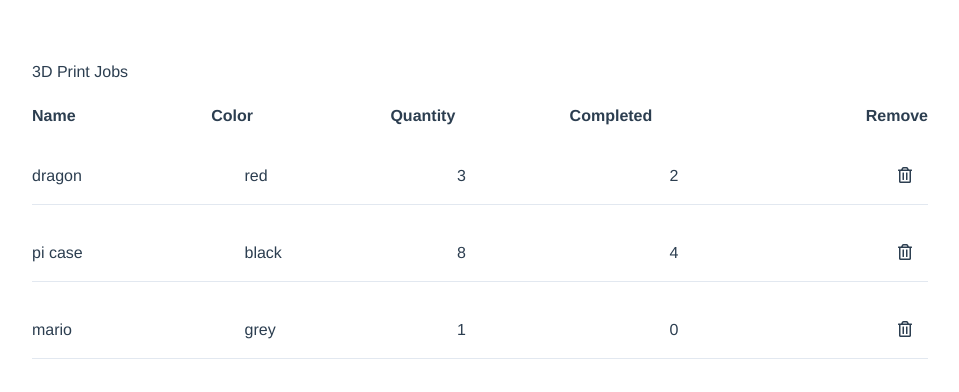
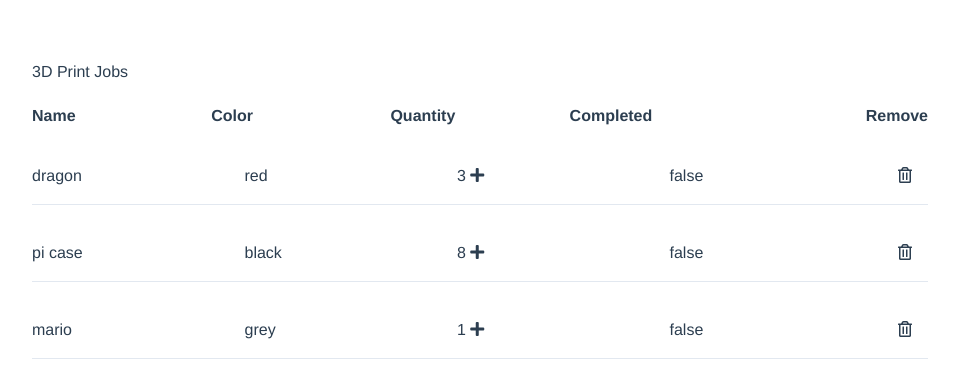
Before and after one commit to krames12/3d-print-jobs, a Vue app: page / in a window 1280 px wide. Shown: the top 392 px of the page, without its empty margins (160-1119 px from the left). Built offline with nearby package versions, Linux system fonts and the light colour scheme.

Commit message:
can now add to qtyCompleted, also added completed for true/false stuff

```diff
--- a/src/assets/jobs.js
+++ b/src/assets/jobs.js
@@ -3,21 +3,24 @@ export default [
     id: 1,
     name: "dragon",
     qty: 3,
-    completed: 2,
-    color: "red"
+    qtyCompleted: 2,
+    color: "red",
+    completed: false,
   },
   {
     id: 2,
     name: "pi case",
     qty: 8,
-    completed: 4,
-    color: "black"
+    qtyCompleted: 4,
+    color: "black",
+    completed: false,
   },
   {
     id: 3,
     name: "mario",
     qty: 1,
-    completed: 0,
-    color: "grey"
+    qtyCompleted: 0,
+    color: "grey",
+    completed: false,
   }
 ];
--- a/src/components/Job.vue
+++ b/src/components/Job.vue
@@ -2,7 +2,7 @@
   <li class="job flex justify-between py-2 my-5 border-b border-grey-dark">
     <p class="self-center w-1/5">{{ job.name }}</p>
     <p class="self-center w-1/5">{{ job.color }}</p>
-    <p class="self-center w-1/5">{{ job.qty }}</p>
+    <p class="self-center w-1/5">{{ job.qty }} <span  @click="handleUpdate" ><i class="icon fas fa-plus"></i></span> </p>
     <p class="self-center w-1/5">{{ job.completed }}</p>
     <button
       class="
@@ -25,6 +25,10 @@ export default {
   methods: {
     handleDelete() {
       this.$emit('delete', this.job.id);
+    },
+
+    handleUpdate() {
+      this.$emit('completeJob', this.job.id);
     }
   }
 }
--- a/src/components/JobList.vue
+++ b/src/components/JobList.vue
@@ -11,7 +11,11 @@
           <strong>Remove</strong>
         </p>
       </li>
-      <Job v-for="job in jobs" :job="job" :key="job.id" @delete="deleteJob" />
+      <Job
+        v-for="job in jobs"
+        :job="job" :key="job.id"
+        @delete="deleteJob" @completeJob="completeJob"
+      />
     </ul>
     <NewJobForm @add-new-job="addJob" />
   </div>
@@ -43,6 +47,19 @@ export default {
       });
     },
 
+    completeJob(jobId) {
+      this.jobs.map( job => {
+        if(jobId === job.id) {
+          return {
+            qty: job.qty++,
+            ...job,
+          }
+        } else {
+          return job;
+        }
+      })
+    },
+
     deleteJob(jobId) {
       this.jobs = this.jobs.filter( job => {
         return job.id !== jobId;
```
